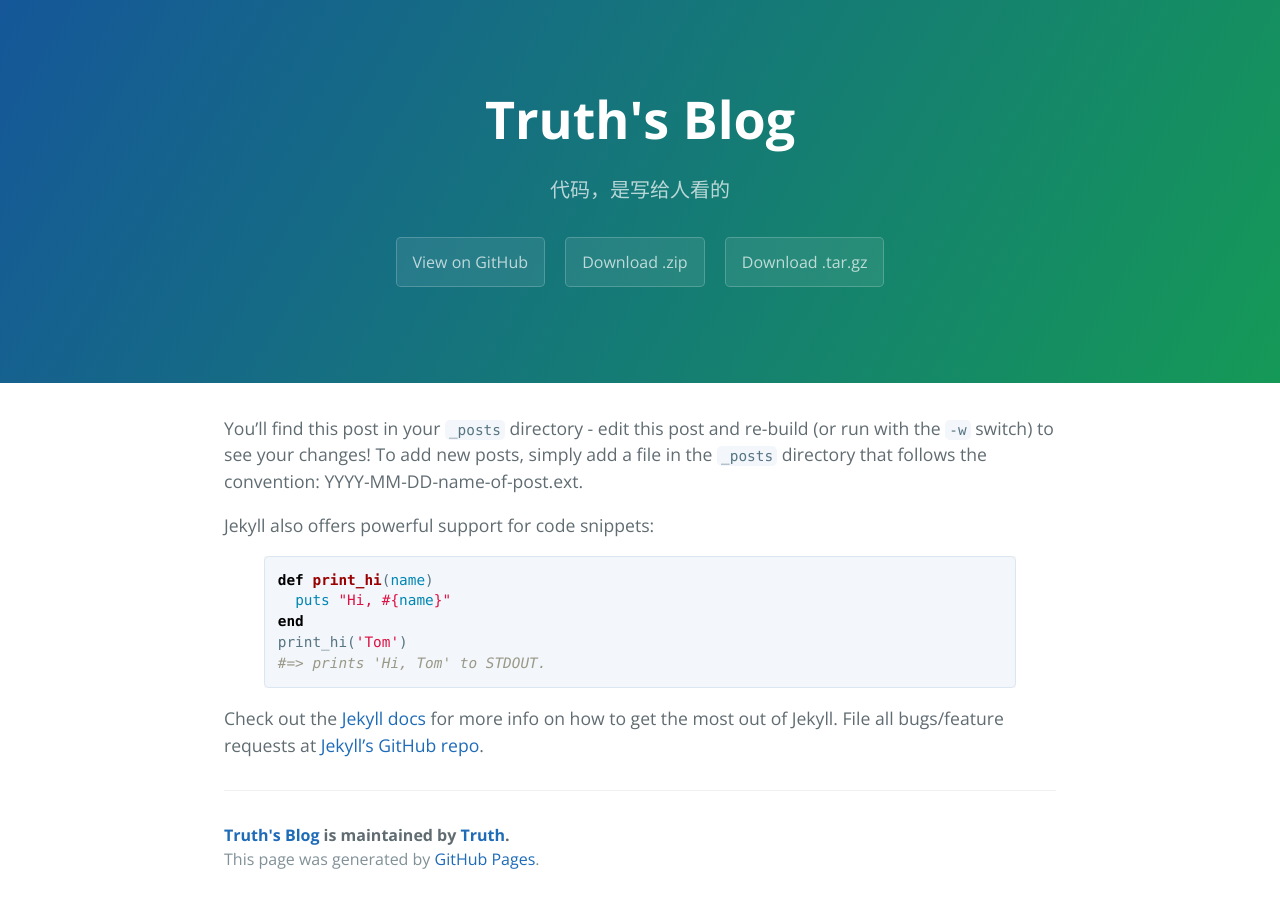
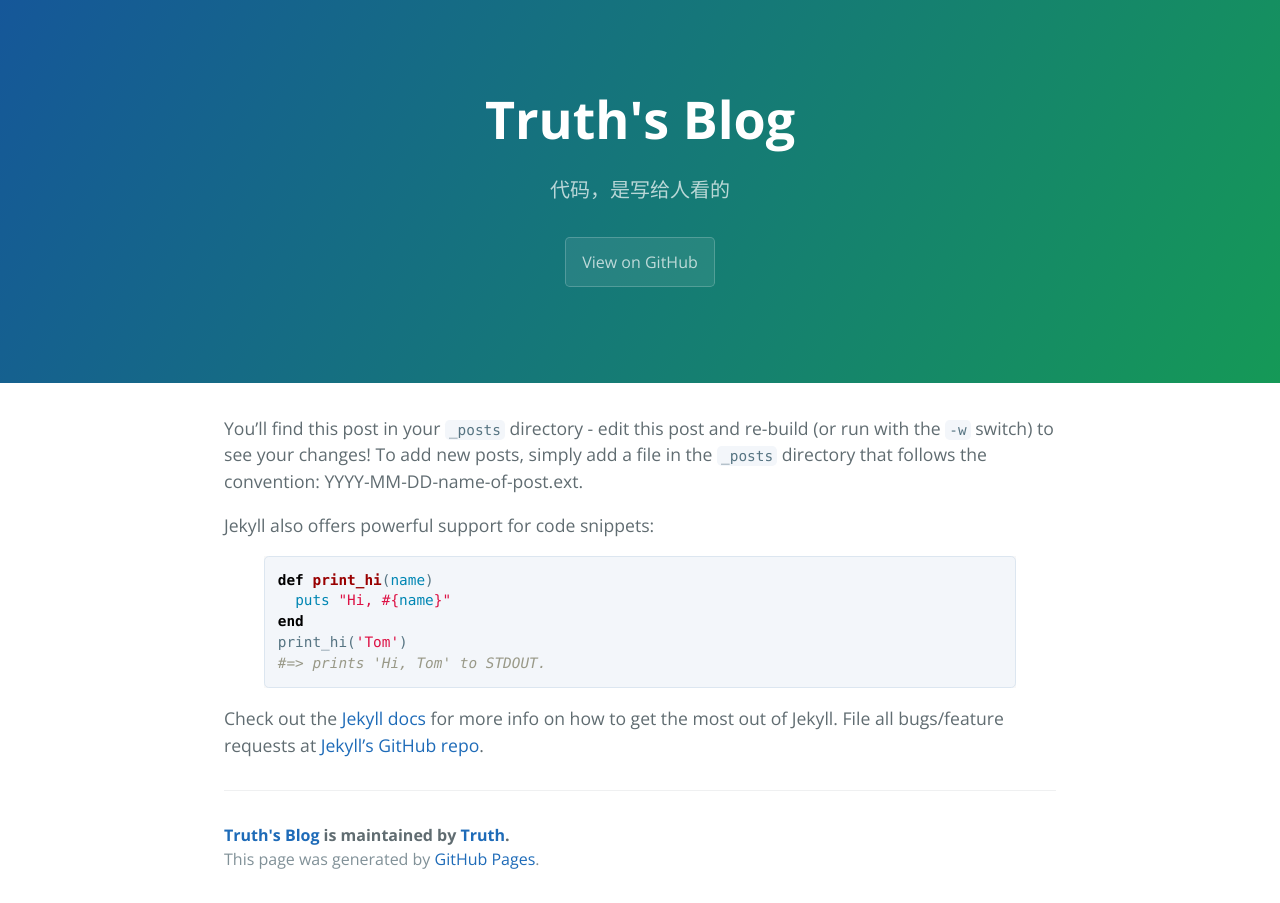
Before and after one commit to Truth-NJU/Truth-NJU.github.io, a Jekyll site: the page built from _posts/2016-02-12-sample-content.markdown, in a window 1280 px wide. Built offline with Jekyll 4.4.1, drawn with Linux system fonts in a browser that asks for light colours.

Commit message:
Update page-header.html

```diff
--- a/_includes/page-header.html
+++ b/_includes/page-header.html
@@ -1,7 +1,5 @@
 <section class="page-header">
   <h1 class="project-name">{{ site.title }}</h1>
   <h2 class="project-tagline">{{ site.tagline }}</h2>
-  <a href="#" class="btn">View on GitHub</a>
-  <a href="#" class="btn">Download .zip</a>
-  <a href="#" class="btn">Download .tar.gz</a>
+  <a href="https://github.com/Truth-NJU/" class="btn">View on GitHub</a>
 </section>
```
